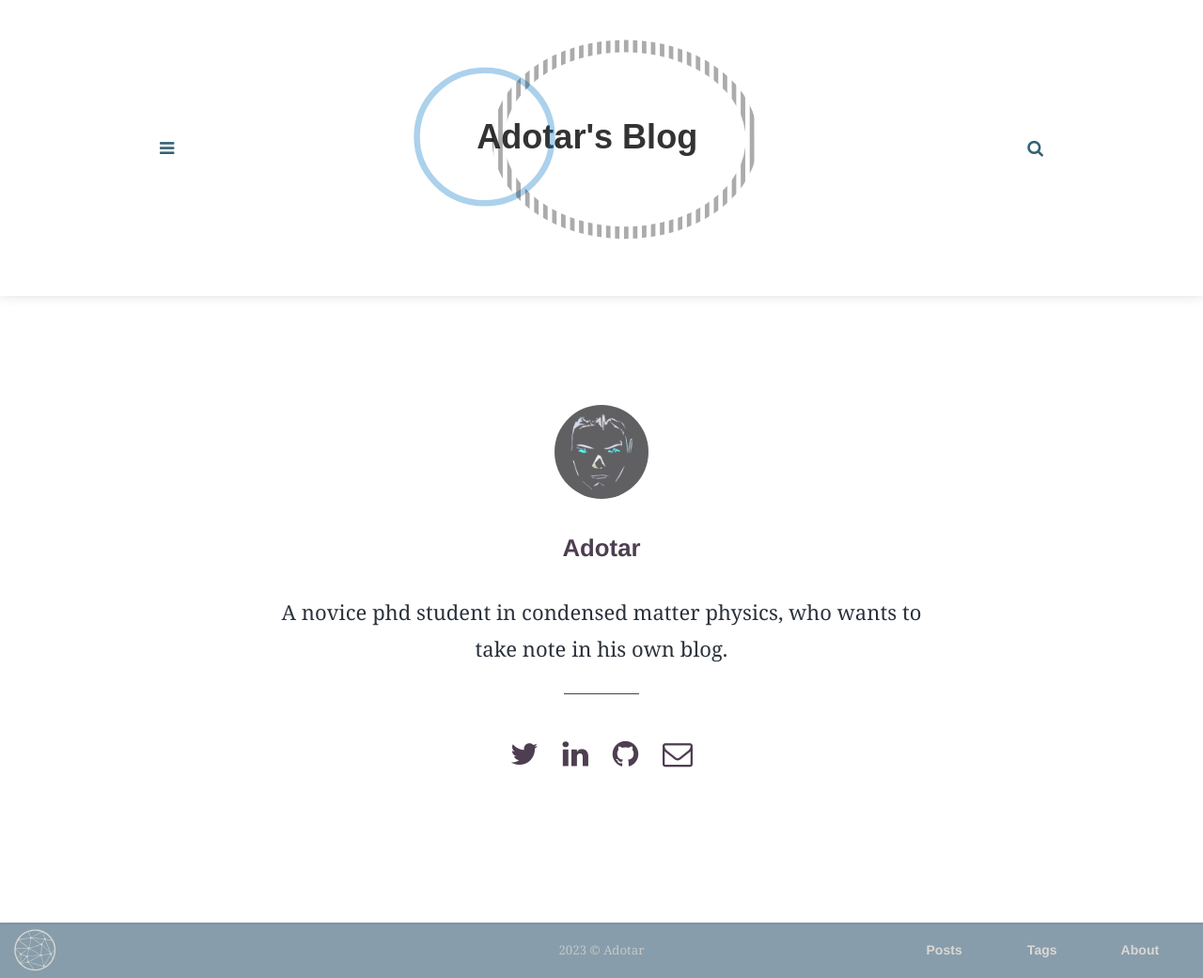
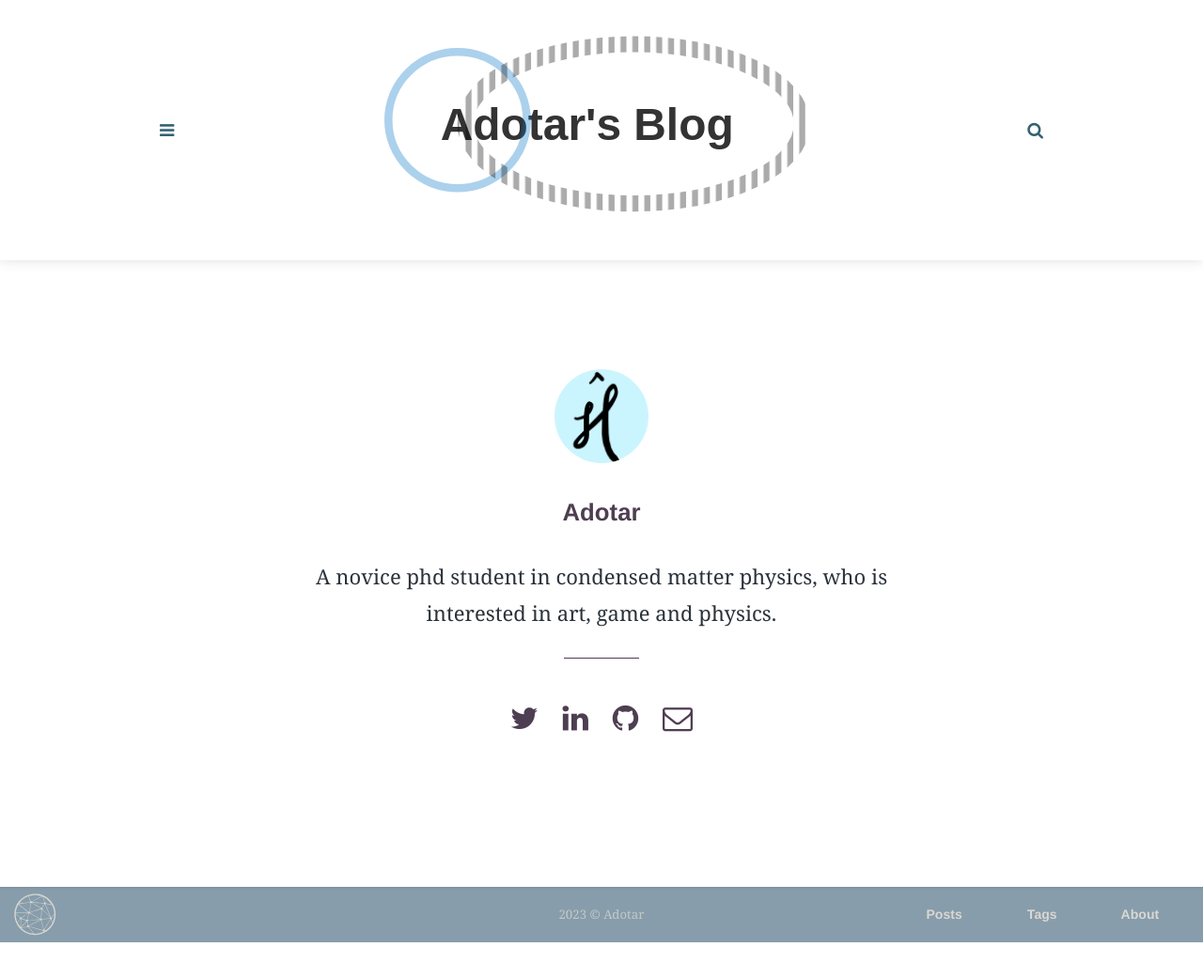
Before and after one commit to Adotar/PhysNote.github.io, a Jekyll site: the page built from _pages/about.html, in a window 1280 px wide. Shown: the whole page at 94% size. Built offline with Jekyll 4.4.1, drawn with Linux system fonts in a browser that asks for light colours; some web fonts are replaced; after the commit the page ends 1003 px from its top, so only the background shows below that.

Commit message:
2023.1.11-16.20

```diff
--- a/_config.yml
+++ b/_config.yml
@@ -25,8 +25,8 @@ highlight_theme: syntax-base16.monokai.dark # select a dark theme for the code h
 
 # Author settings
 author: Adotar # add your name
-author-pic: Myself_Neon_grey.jpg
-about-author: A novice phd student in condensed matter physics, who wants to take note in his own blog.
+author-pic: Adotar-head.png
+about-author: A novice phd student in condensed matter physics, who is interested in art, game and physics.
 
 # Contact links
 email: adotar.phys@gmail.com # Add your Email address
```
Also changed, not shown: assets/img/Adotar-head.png (added), assets/img/branding/Adotar-dark.svg, assets/img/branding/Adotar.svg.
